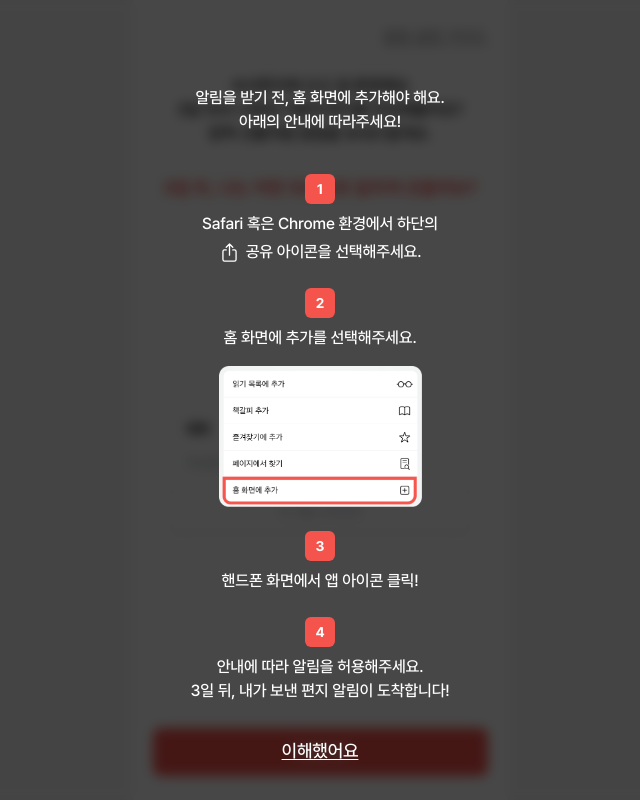
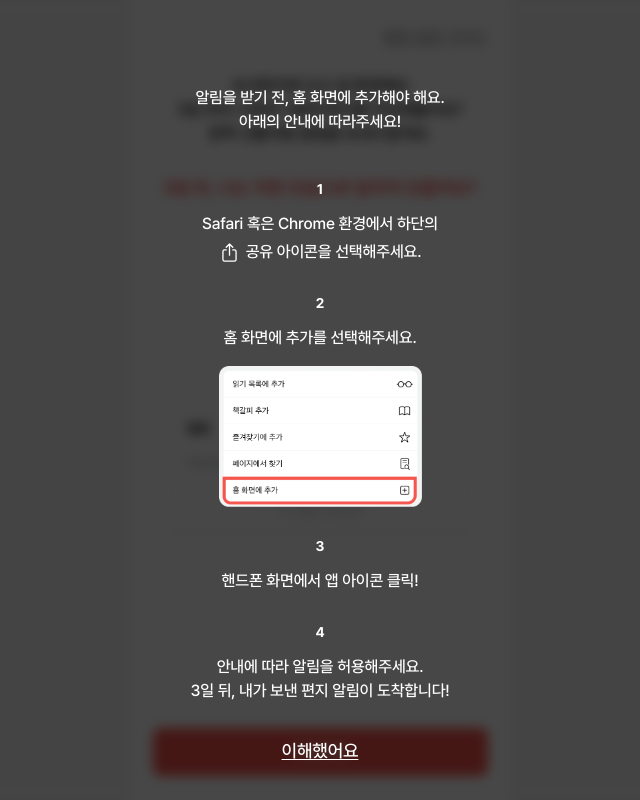
Before and after one commit to soksak-letter/soksak-Front, a React (Vite) app: page /onboarding/letter-guide in a window 1280 px wide. Both pictures are taken after a click on the button "알림 설정 가이드". Shown: the whole page, without its empty margins (320-960 px from the left). Built offline with nearby package versions, Linux system fonts and the light colour scheme.

Commit message:
[#57] fix: 모달 닫기 로직을 onClose로 통일 (navigate 삭제)

```diff
--- a/src/modals/IosNotificationGuideModal.tsx
+++ b/src/modals/IosNotificationGuideModal.tsx
@@ -1,12 +1,11 @@
 import { useEffect } from 'react';
-import { useNavigate } from 'react-router-dom';
 
 import { IoShareOutline } from 'react-icons/io5';
 import iosGuideImage from '@/assets/img_ios_guide.png';
 
-export default function IosNotificationGuideModal() {
-  const navigate = useNavigate();
-  const close = () => navigate(-1);
+export default function IosNotificationGuideModal({ onClose }: { onClose: () => void }) {
+  // 모달은 닫기 로직을 부모가 가짐 -> onClose 사용하기
+  const close = () => onClose();
 
   const guideText = 'ty-body3 leading-[150%] tracking-[-0.01em] text-white';
 
@@ -63,7 +62,7 @@ export default function IosNotificationGuideModal() {
                   key={idx}
                   className={`${guideText} flex flex-col items-center text-center whitespace-pre-line`}
                 >
-                  <span className='inline-flex items-center justify-center w-[30px] h-[30px] rounded-md bg-[#F5544C] text-white font-bold text-[14px] leading-none'>
+                  <span className='inline-flex items-center justify-center w-[30px] h-[30px] rounded-md bg-[--color-primary-500] text-white font-bold text-[14px] leading-none'>
                     {idx + 1}
                   </span>
                   {/* 텍스트 영역 */}
@@ -96,7 +95,7 @@ export default function IosNotificationGuideModal() {
 
           <button
             type='button'
-            onClick={close}
+            onClick={onClose}
             className='mt-[34px] mb-[62px] block w-full text-center ty-body1 leading-[150%] tracking-[-0.01em] text-white underline underline-offset-2'
           >
             이해했어요
```
